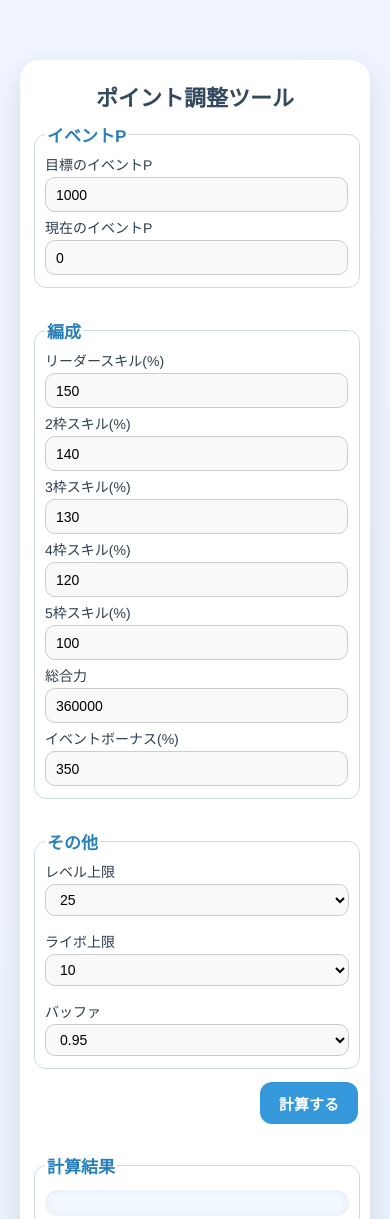
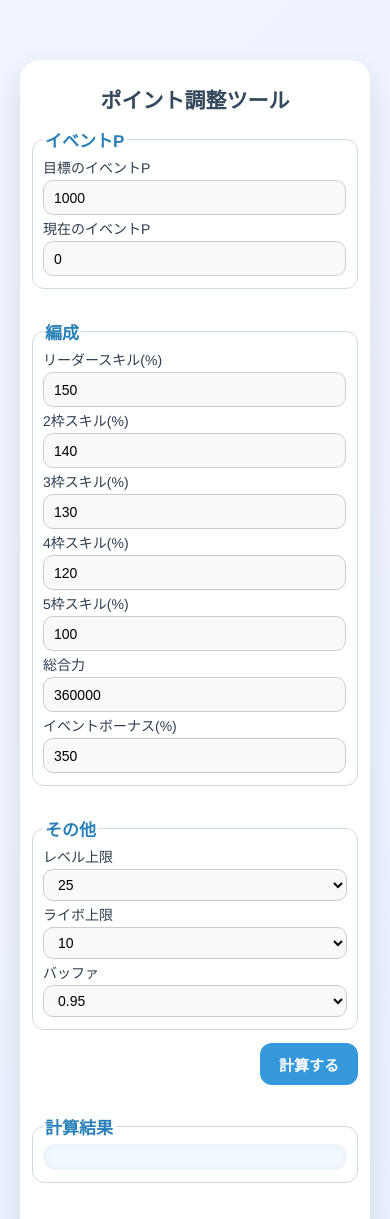
Before and after one commit to lvl331/adjust-points, a plain HTML site: page index.html in a window 390 px wide. Shown: the top 1219 px of the page. Drawn offline with Linux system fonts and the light colour scheme; no server answers.

Commit message:
Add files via upload

```diff
--- a/index.html
+++ b/index.html
@@ -166,9 +166,9 @@
       }
 
       h2 {
-        font-size: 22px;
-        margin-top: 2px;
-        margin-bottom: 10px;
+        font-size: 21px;
+        margin-top: 6px;
+        margin-bottom: 13px;
       }
 
       legend {
@@ -177,12 +177,9 @@
       }
       label {
       display: block;
-      margin-top: 5px;
-      font-size: 15px;
+      margin-top: 3px;
+      font-size: 14px;
       font-weight: 500;
-    }
-      label {
-        font-size: 14px;
       }
 
       input[type="number"]{
@@ -226,12 +223,15 @@
       }
 
       fieldset {
+        width: 100%;
+        box-sizing: border-box;
         padding: 12px 10px;
+        margin-left: 0px;
       }
 
       .row-group {
         flex-direction: column;
-        gap: 10px;
+        gap: 0px;
       }
 
       #apply-result-button {
@@ -247,12 +247,8 @@
       #results {
         width: 100%;
         box-sizing: border-box;
+        margin-top: 3px;
         padding: 13px 16px;
-      }
-
-      fieldset {
-        width: 100%;
-        box-sizing: border-box;
       }
 
       .note-content, .other-content {
--- a/script.js
+++ b/script.js
@@ -1,3 +1,4 @@
+main();
 async function main() {
   const musicInfo = await loadCSV('https://raw.githubusercontent.com/meellx/adjust-points/main/music_info.csv');
   const soloLiveData = await loadCSV('https://raw.githubusercontent.com/meellx/adjust-points/main/solo_live_data.csv');
@@ -20,6 +21,21 @@ async function main() {
   const maxLiveBonusUsed = getNumberById('max-live-bonus');
   // スコアのバッファ係数
   const scoreBufferMultiplier = getNumberById('score-buffer-multiplier');
+  /*
+  const targetEventPoints = 1222;
+  const currentEventPoints = 1;
+
+  const teamData = {
+    skills: [150,140,130,120,100
+    ],
+    talent: 360000,
+    eventBonus: 'あああ'
+  };
+  const maxLevel = 25;
+  const maxLiveBonusUsed = 10;
+  // スコアのバッファ係数
+  const scoreBufferMultiplier = 0.95;
+  */
   // 入力値の検証
   try {
     validateInputs(targetEventPoints, currentEventPoints, teamData);
```
